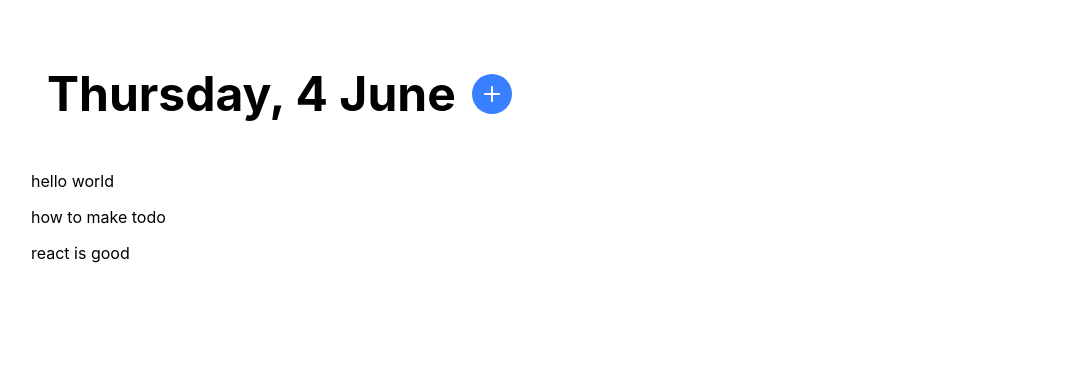
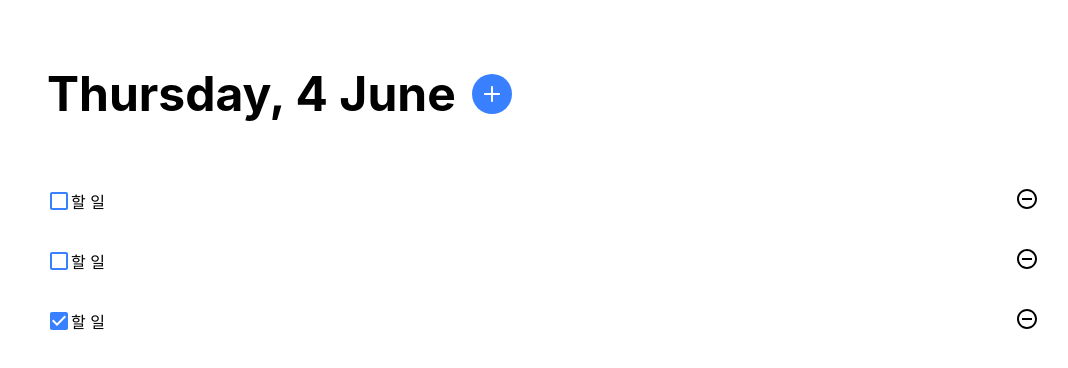
Before and after one commit to leee-dw/dong-todo, a React (Create React App) app: page / in a window 1280 px wide. Shown: the top 368 px of the page, without its empty margins (97-1165 px from the left). Built offline with nearby package versions, Linux system fonts and the light colour scheme.

Commit message:
[ADD] Todo List Item 스타일링

```diff
--- a/src/components/TodoList.js
+++ b/src/components/TodoList.js
@@ -1,18 +1,68 @@
 import React from 'react'
 import styled from 'styled-components'
+import {
+  MdCheckBox,
+  MdCheckBoxOutlineBlank,
+  MdRemoveCircleOutline,
+} from 'react-icons/md'
+
 import Responsive from './common/Responsive'
 
 const TodoListBlock = styled(Responsive)`
   margin-top: 2rem;
 `
 
-const TodoItem = () => {}
+const TodoListItem = styled.div`
+  padding: 1rem;
+  display: flex;
+  align-items: center;
+`
+
+const CheckBoxBlock = styled.div`
+  cursor: pointer;
+  flex: 1;
+  display: flex;
+  align-items: center;
+`
+
+const CheckBox = styled(MdCheckBox)`
+  font-size: 1.5rem;
+  color: var(--ion-color-primary);
+`
+const UnCheckBox = styled(MdCheckBoxOutlineBlank)`
+  font-size: 1.5rem;
+  color: var(--ion-color-primary);
+`
+
+const TodoText = styled.div``
+const RemoveTodoBlock = styled.div``
+const RemoveTodo = styled(MdRemoveCircleOutline)`
+  font-size: 1.5rem;
+`
+
+// const TodoItem = ({ todo }) => {
+//   const { isChecked, value, id } = todo
+//   return (
+//     <li>
+//       {isChecked ? <MdCheckBox /> : <MdCheckBoxOutlineBlank />}
+//       <p>{value.text}</p>
+//     </li>
+//   )
+// }
 
 const TodoList = ({ todos }) => {
   return (
     <TodoListBlock>
       {todos.map((todo) => (
-        <p key={todo.id}>{todo.value.text}</p>
+        <TodoListItem key={todo.id}>
+          <CheckBoxBlock>
+            {todo.isChecked ? <CheckBox /> : <UnCheckBox />}
+            <TodoText>할 일</TodoText>
+          </CheckBoxBlock>
+          <RemoveTodoBlock>
+            <RemoveTodo />
+          </RemoveTodoBlock>
+        </TodoListItem>
       ))}
     </TodoListBlock>
   )
--- a/src/containers/TodoListContainer.js
+++ b/src/containers/TodoListContainer.js
@@ -37,7 +37,7 @@ const TodoListContainer = () => {
   const [todos, setTodos] = useRecoilState(todoListState)
   const nextId = useRef(todos[todos.length - 1].id + 1)
 
-  const onAdd = useCallback(
+  const onAddItem = useCallback(
     (value) => {
       setTodos((oldTodos) => [
         ...oldTodos,
@@ -54,7 +54,7 @@ const TodoListContainer = () => {
 
   return (
     <>
-      <TodoForm onAdd={onAdd} />
+      <TodoForm onAddItem={onAddItem} />
       <TodoList todos={todos} />
     </>
   )
```
